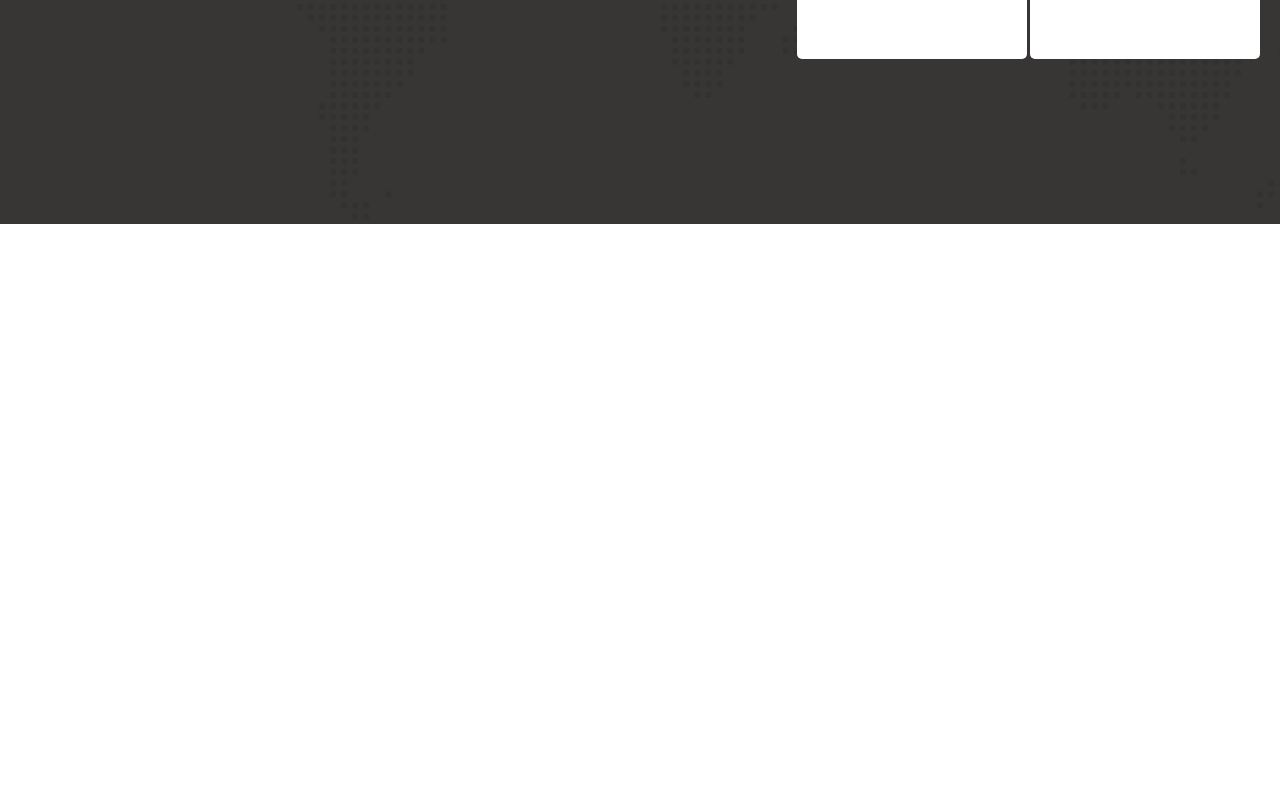
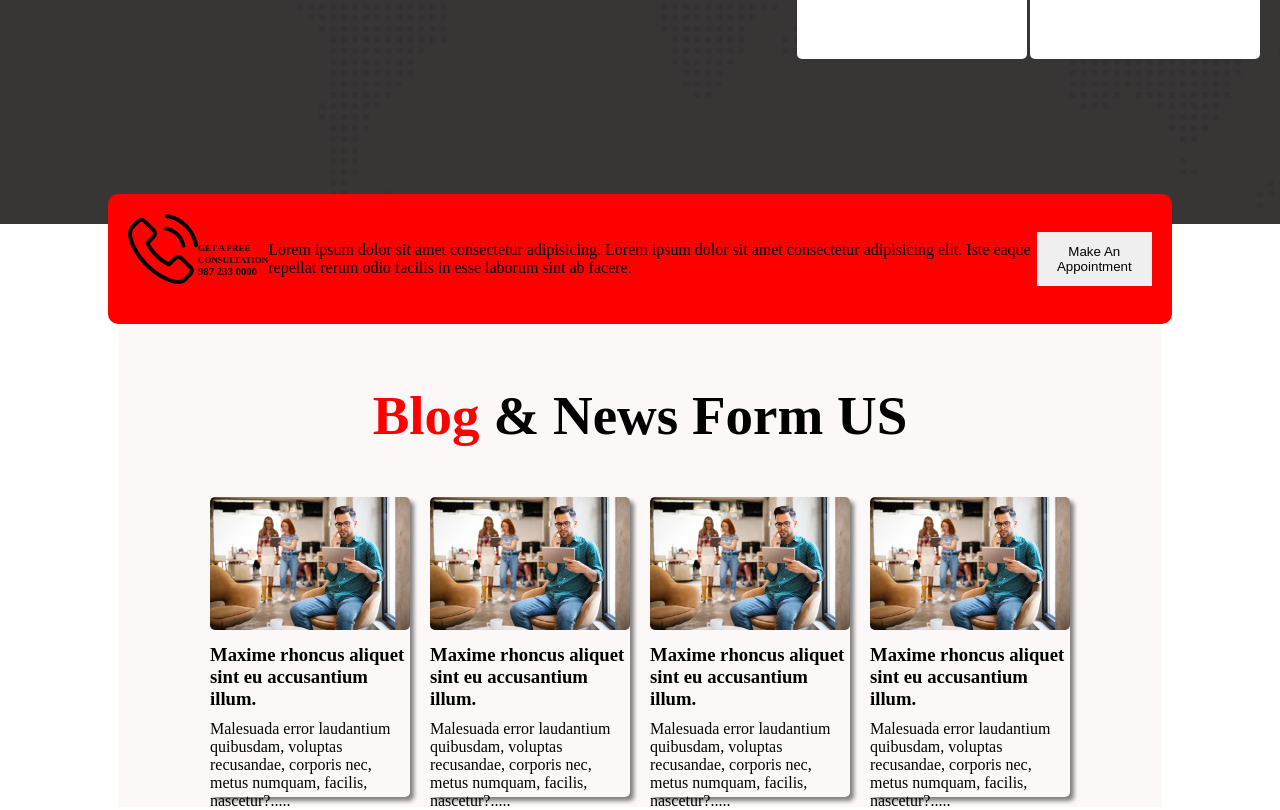
Before and after one commit to sajjadujjamanemon09/digital-agency, a plain HTML site: page index.html in a window 1280 px wide. Shown: the part 1505-2315 px from the top of the page. Before the commit the page ends 1729 px from the top, so only its background shows below. Drawn offline with Linux system fonts and the light colour scheme.

Commit message:
complete blog

```diff
--- a/index.html
+++ b/index.html
@@ -38,6 +38,10 @@
             </div>
 
         </div>
+
+    </header>
+
+    <main>
 
         <div class="service-container">
             <div class="left-side-container">
@@ -94,10 +98,59 @@
             </div>
         </div>
 
+        <div class="appointment-container">
+            <div class="phone-call">
+                <img class="icon" src="./icons/phone-call.png" alt="">
 
+            <h6><small>GET A FREE CONSULTATION </small><br> 987 233 0000</h6>
+            </div>
+                <div class="appointment-description">
+                    <p>Lorem ipsum dolor sit amet consectetur adipisicing. Lorem ipsum dolor sit amet consectetur adipisicing elit. Iste eaque repellat rerum odio facilis in esse laborum sint ab facere.</p>
+                </div>
+            <div class="appointment-btn">
+                <button class="btn">Make An Appointment</button>
+            </div>
+        </div>
 
-    </header>
-    <main></main>
+        <div class="blog-container">
+            <h1 class="title blog-title"><span class="primary">Blog</span> & News Form US</h1>
+            <div class="cards">
+                <div class="card">
+                    <img class="blog-img" src="./image/blog-1.jpg" alt="">
+                    <h3 class="card-title">Maxime rhoncus aliquet sint eu accusantium illum.
+                    </h3>
+                    <p>Malesuada error laudantium quibusdam, voluptas recusandae,
+                        corporis nec, metus numquam, facilis, nascetur?.....
+                    </p>
+                </div>
+                <div class="card">
+                    <img class="blog-img" src="./image/blog-1.jpg" alt="">
+                    <h3 class="card-title">Maxime rhoncus aliquet sint eu accusantium illum.
+                    </h3>
+                    <p>Malesuada error laudantium quibusdam, voluptas recusandae,
+                        corporis nec, metus numquam, facilis, nascetur?.....
+                    </p>
+                </div>
+                <div class="card">
+                    <img class="blog-img" src="./image/blog-1.jpg" alt="">
+                    <h3 class="card-title">Maxime rhoncus aliquet sint eu accusantium illum.
+                    </h3>
+                    <p>Malesuada error laudantium quibusdam, voluptas recusandae,
+                        corporis nec, metus numquam, facilis, nascetur?.....
+                    </p>
+                </div>
+                <div class="card">
+                    <img class="blog-img" src="./image/blog-1.jpg" alt="">
+                    <h3 class="card-title">Maxime rhoncus aliquet sint eu accusantium illum.
+                    </h3>
+                    <p>Malesuada error laudantium quibusdam, voluptas recusandae,
+                        corporis nec, metus numquam, facilis, nascetur?.....
+                    </p>
+                </div>
+            </div>
+        </div>
+
+    </main>
     <footer></footer>
 
 </body>
--- a/styles.css
+++ b/styles.css
@@ -76,7 +76,7 @@
     margin-bottom: 20px;
 }
 
-.box{
+.box {
     text-align: center;
     width: 130px;
     height: 150px;
@@ -86,23 +86,23 @@
     border-radius: 5px;
 }
 
-.service-description{
+.service-description {
     width: 50%;
     padding-top: 20px;
     padding-bottom: 10px;
 }
 
-.line{
+.line {
     padding-left: 10px;
 }
 
-.all-box2{
+.all-box2 {
     display: flex;
     gap: 3px;
     margin-top: 5px;
 }
 
-.author-img{
+.author-img {
     width: 70px;
     height: 70px;
     border-radius: 35px;
@@ -110,16 +110,73 @@
     margin-top: 10px;
 }
 
-.author-container{
+.author-container {
     display: flex;
     gap: 20px;
     align-items: center;
 }
 
-.profile{
+.profile {
     display: flex;
     align-items: center;
     gap: 5px;
     border-right: 1px solid red;
     padding-right: 20px;
 }
+
+.phone-call {
+    display: flex;
+    align-items: center;
+}
+
+.appointment-container {
+    display: flex;
+    justify-content: space-around;
+    width: 80%;
+    background-color: red;
+    margin: auto;
+    padding: 20px;
+    border-radius: 10px;
+    margin-top: -30px;
+    align-items: center;
+}
+
+.blog-title {
+    color: black;
+    text-align: center;
+    margin: 50px;
+}
+
+.card {
+    width: 200px;
+    height: 300px;
+    box-shadow: 4px 4px 4px gray;
+    border-radius: 5px;
+}
+
+.blog-img{
+    width: 100%;
+    border-radius: 5px;
+}
+
+.blog-container{
+    width: 80%;
+    margin: auto;
+    background-color: rgb(253, 248, 248);
+    padding: 10px;
+}
+
+.card-title{
+    margin-top: 10px;
+    margin-bottom: 10px;
+}
+
+.cards{
+    display: flex;
+    justify-content: center;
+    gap: 20px;
+}
+
+.blog-container{
+
+}
```
